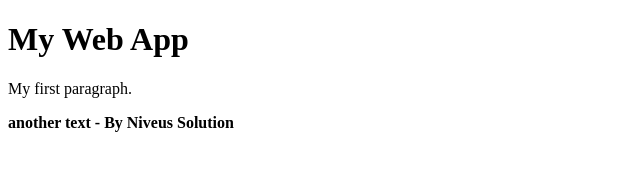
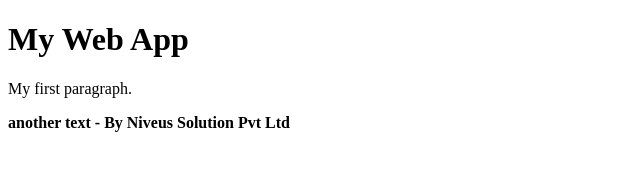
Before and after one commit to mohsinniveus/gcp-ci-cd-gke, a plain HTML site: page index.html in a window 1280 px wide. Shown: the full height of the page, 0-640 px from the left. Drawn offline with Linux system fonts and the light colour scheme.

Commit message:
new changes

```diff
--- a/index.html
+++ b/index.html
@@ -4,7 +4,7 @@
 
 <h1>My Web App</h1>
 <p>My first paragraph.</p>
-<strong>another text - By Niveus Solution</strong>
+<strong>another text - By Niveus Solution Pvt Ltd</strong>
 
 </body>
 </html>
```
